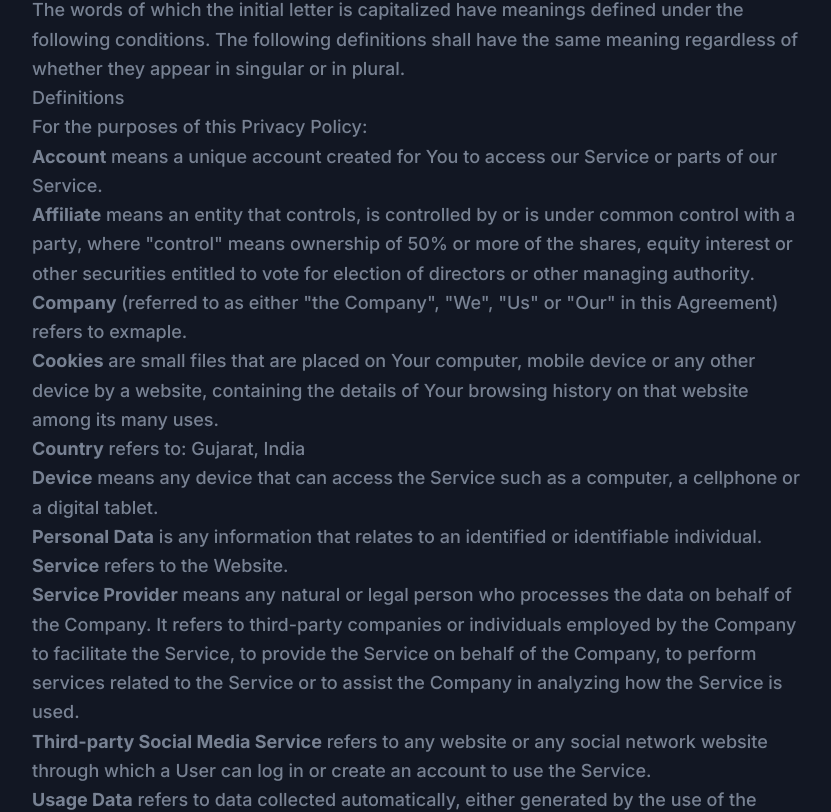
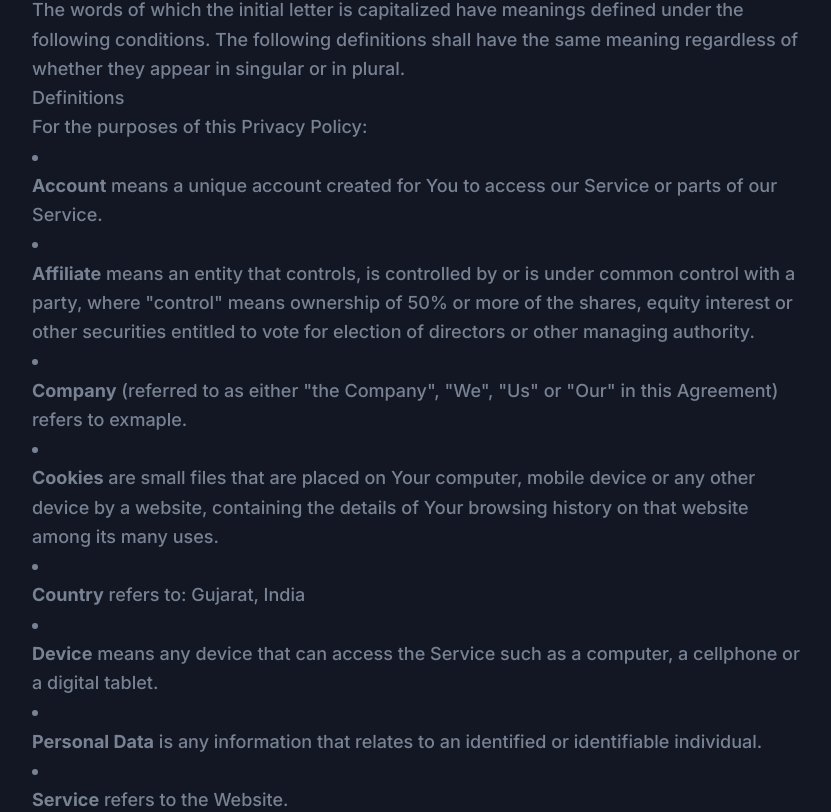
Before and after one commit to dipan/real-estate, a Next.js app: page /privacy-policy in a window 1280 px wide. Shown: the part 495-1307 px from the top of the page, without its empty margins (224-1055 px from the left). Built offline with nearby package versions, Linux system fonts and the light colour scheme.

Commit message:
change in policy

```diff
--- a/app/privacy-policy/page.tsx
+++ b/app/privacy-policy/page.tsx
@@ -55,7 +55,7 @@ const PrivacyPolicy = () => {
                   </p>
                   <h3>Definitions</h3>
                   <p>For the purposes of this Privacy Policy:</p>
-                  <ul>
+                  <ul className="list-inside list-disc">
                     <li>
                       <p>
                         <strong>Account</strong> means a unique account created
```
